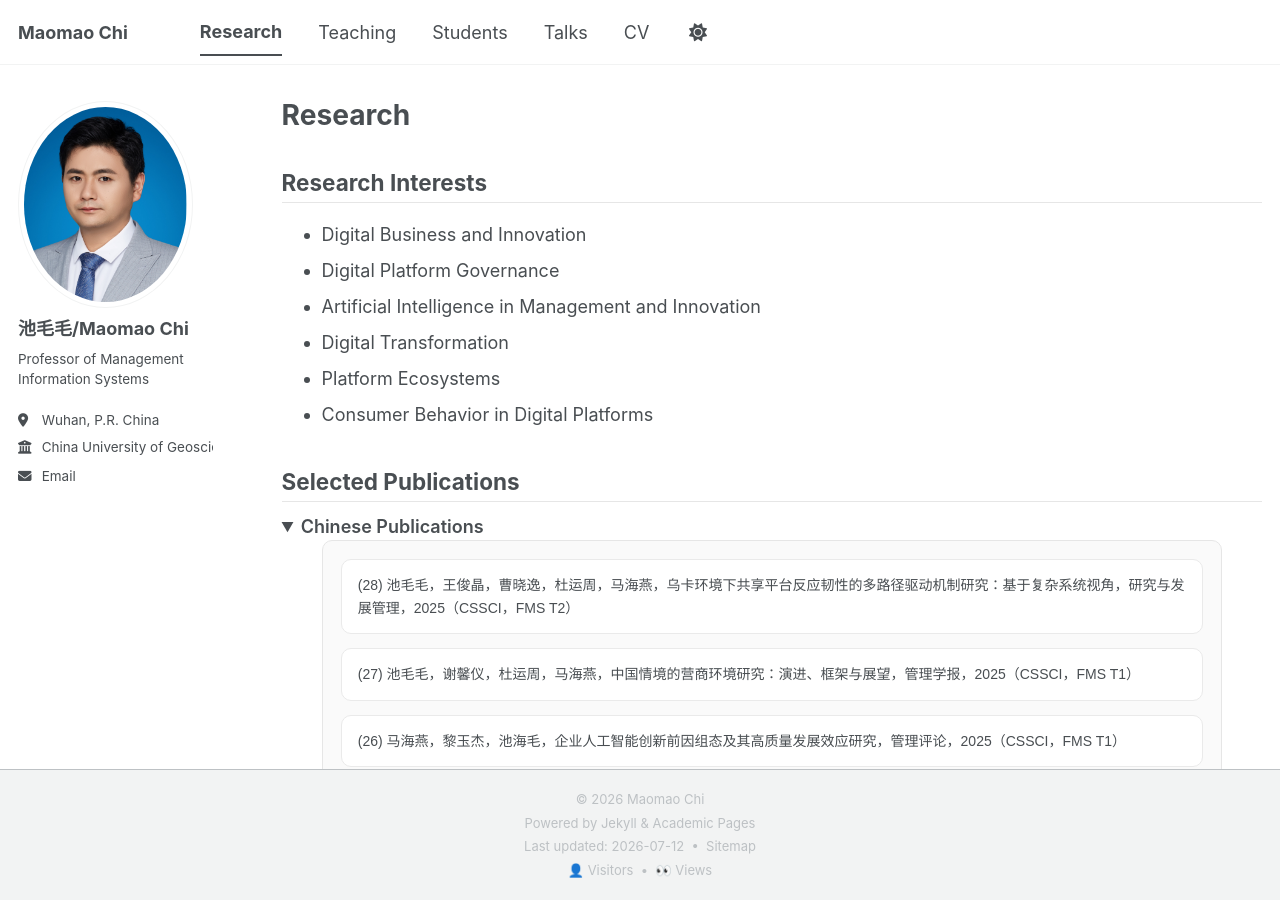
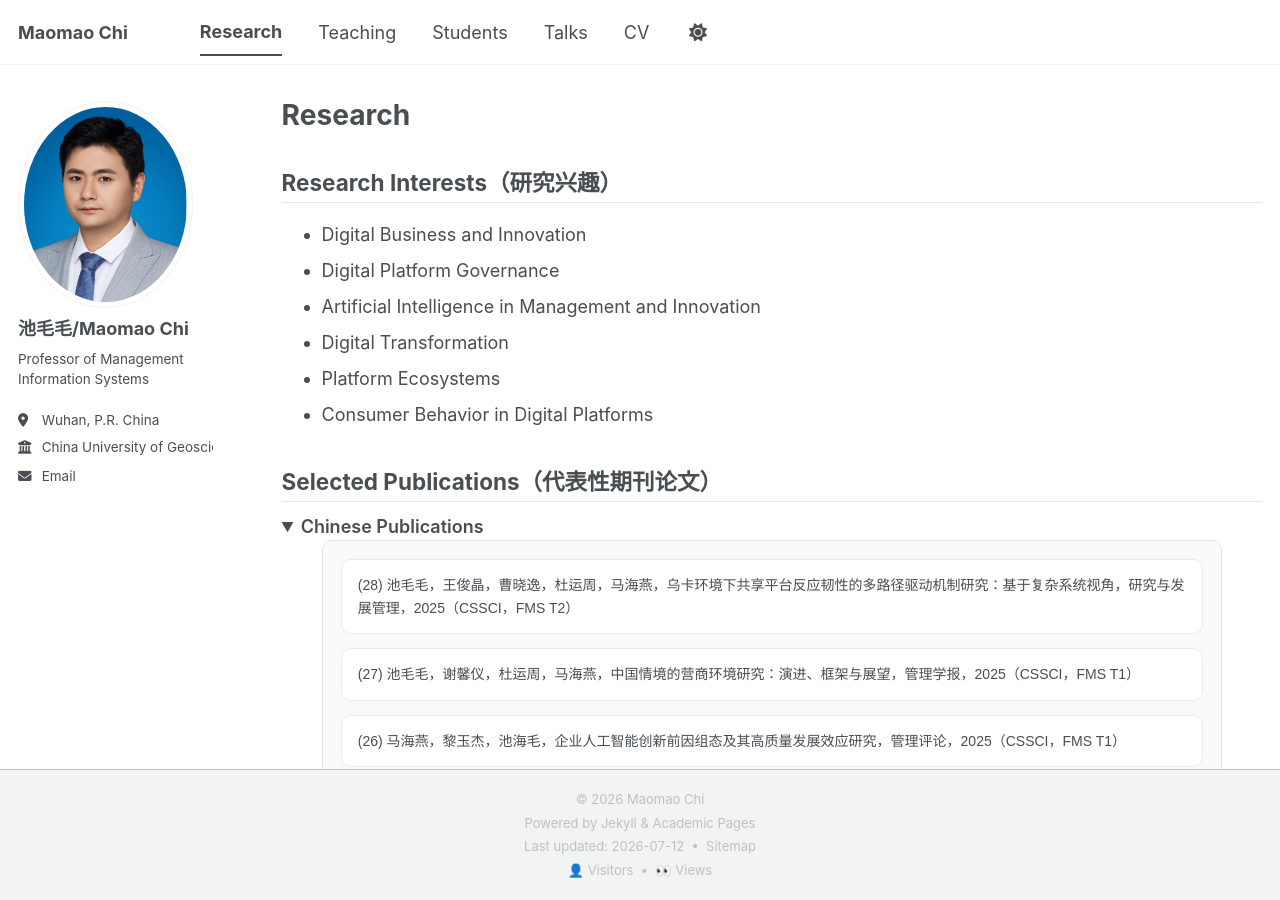
Before and after one commit to nishaochen/chimaomao, a Jekyll site: the page built from _pages/research.html, in a window 1280 px wide and 900 px high. Built offline with Jekyll 4.4.1, drawn with Linux system fonts in a browser that asks for light colours; comment, search, counter and statistics services are not loaded; a style sheet for code colours, icons or effects is not loaded; some of the changed text lies outside the part shown.

Commit message:
Add Chinese translations to research sections
Updated section headings to include Chinese translations for research interests, publications, grants, honors, and academic services.

```diff
--- a/_pages/research.html
+++ b/_pages/research.html
@@ -70,7 +70,7 @@ details summary {
 
 <!-- ===================== RESEARCH INTERESTS ===================== -->
 
-<h2>Research Interests</h2>
+<h2>Research Interests（研究兴趣）</h2>
 
 <ul>
   <li>Digital Business and Innovation</li>
@@ -83,9 +83,9 @@ details summary {
 
 <!-- ===================== PUBLICATIONS ===================== -->
 
-<h2>Selected Publications</h2>
+<h2>Selected Publications（代表性期刊论文）</h2>
 
-<!-- CHINESE PUBLICATIONS -->
+<!-- CHINESE PUBLICATIONS（部分中文期刊论文） -->
 <details open>
 <summary>Chinese Publications</summary>
 
@@ -239,7 +239,7 @@ details summary {
 
 <br>
 
-<!-- ENGLISH PUBLICATIONS -->
+<!-- ENGLISH PUBLICATIONS（部分英文期刊论文） -->
 <details>
 <summary>English Publications </summary>
 
@@ -354,7 +354,7 @@ details summary {
 
 <!-- ===================== GRANTS ===================== -->
 
-<h2>Research Grants</h2>
+<h2>Research Grants（研究基金）</h2>
 
 <div class="timeline">
 
@@ -394,7 +394,7 @@ details summary {
 
 <!-- ===================== HONORS ===================== -->
 
-<h2>Honors & Awards</h2>
+<h2>Honors & Awards（科研获奖）</h2>
 
 <div class="timeline">
 
```
Also changed, not shown: other parts of _pages/research.html (+1 -1 lines).
